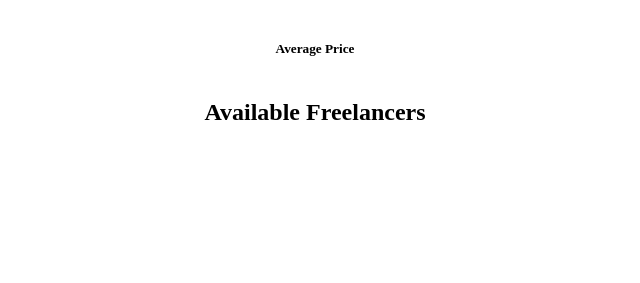
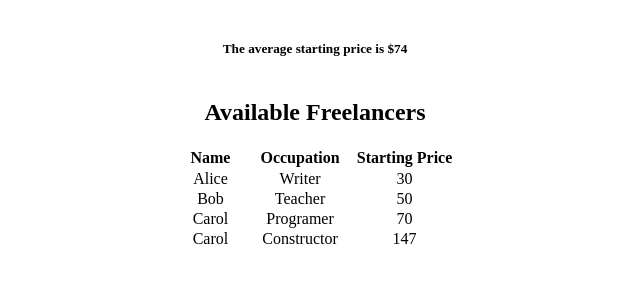
Before and after one commit to 342jude/Freelancer.forum, a plain HTML site: page index.html in a window 1280 px wide. Shown: the part 61-344 px from the top of the page, without its empty margins (325-965 px from the left). Drawn offline with Linux system fonts and the light colour scheme.

Commit message:
updated randomNames

```diff
--- a/index.html
+++ b/index.html
@@ -13,7 +13,7 @@
         <h1>Freelancer Forum</h1>
         <h5 id="averagePrice">Average Price</h5>
         <h2>Available Freelancers</h2>
-        <table id="FreelancerTable"></table>
+        <table id="freelancerTable"></table>
       </div>
     </main>
     <script src="index.js"></script>
--- a/index.js
+++ b/index.js
@@ -28,7 +28,7 @@ function updateAveragePrice() {
   for (let i = 0; i < state.freelancers.length; ++i) {
     const currentFreelancer = state.freelancers[i];
 
-    total += currentFreelancer.price;
+    total += parseInt(currentFreelancer.price);
   }
   state.averagePrice = Math.round(total / state.freelancers.length);
 }
@@ -48,7 +48,7 @@ function currentFreelancerTableRow(freelancer) {
   occupationData.textContent = freelancer.occupation;
   priceData.textContent = freelancer.price;
 
-  tr.append(nameData.occupationData, priceData);
+  tr.append(nameData, occupationData, priceData);
 
   return tr;
 }
@@ -64,7 +64,7 @@ function createTableHeaders() {
   occupationData.textContent = "Occupation";
   priceData.textContent = "Starting Price";
 
-  tr.append(nameData.occupationData, priceData);
+  tr.append(nameData, occupationData, priceData);
 
   return tr;
 }
@@ -82,23 +82,22 @@ function render() {
 
   const table = document.getElementById("freelancerTable");
 
-  table.apprendChild(createTableHeaders());
+  table.appendChild(createTableHeaders());
 
   for (let i = 0; i < state.freelancers.length; ++i) {
     const currentFreelancer = state.freelancers[i];
 
-    const row = createFreelancerTableRow(currentFreelancer);
+    const row = currentFreelancerTableRow(currentFreelancer); //corrected
 
     table.appendChild(row);
   }
+
   updateAveragePrice();
 
   const priceText = document.getElementById("averagePrice");
 
   priceText.textContent = `The average starting price is $${state.averagePrice}`;
 }
-
-render();
 
 const randomNames = ["Alice", "Bob", "Carol", "Jude", "Sham", "John"];
 const randomOcupations = [
@@ -112,9 +111,9 @@ const randomOcupations = [
 
 function createRandomFreelancer() {
   const randomName =
-    randomNames[Math.floor((Math.random() * randomNames) / length)];
+    randomNames[Math.floor(Math.random() * randomNames.length)];
   const randomOcupation =
-    randomOcupations[Math.floor((Math.random() * randomOcupations) / length)];
+    randomOcupations[Math.floor(Math.random() * randomOcupations.length)];
 
   const randomPrice = Math.floor(Math.random() * 150);
 
```
